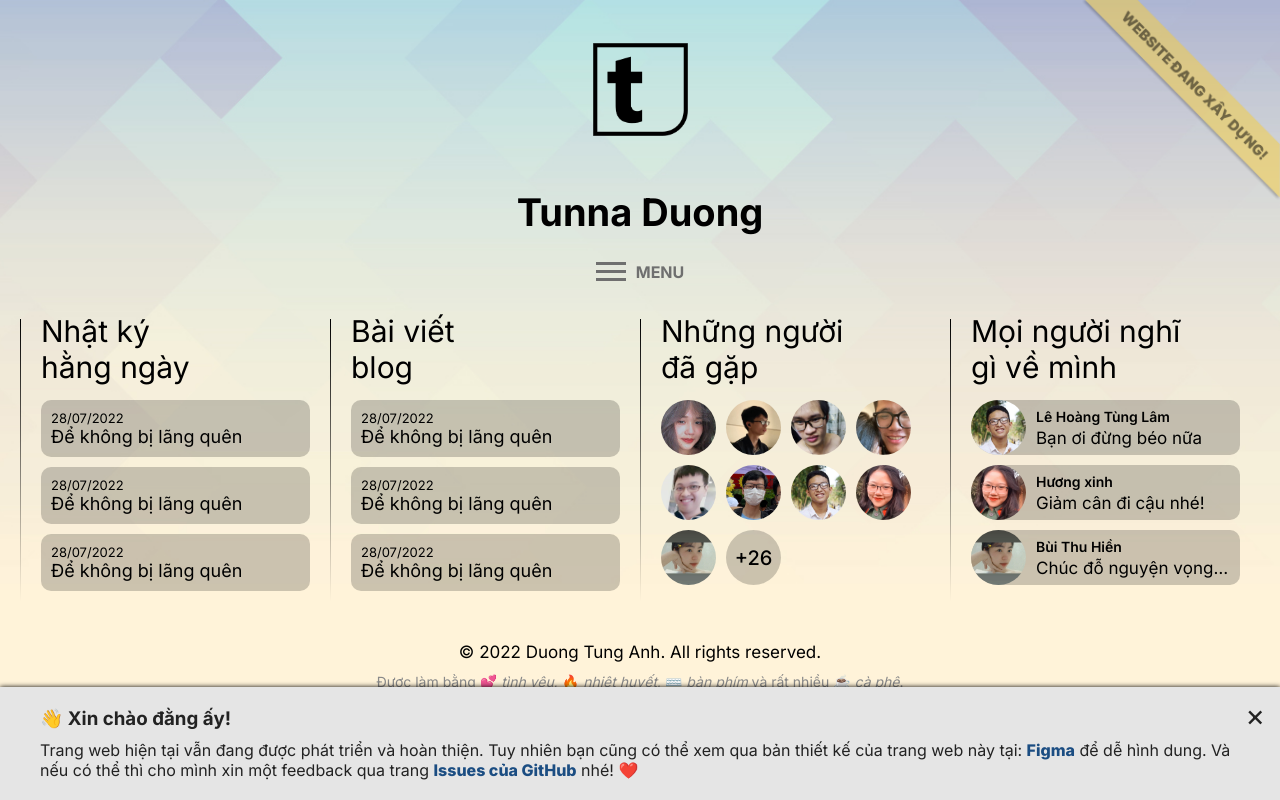
After one commit to tunnaduong/everything-about-tunnaduong, a PHP site: page /index.html in a window 1280 px wide. The commit adds this page. Run offline with PHP 8.4, Linux system fonts and the light colour scheme; some libraries are stand-ins or nearby versions.

Commit message:
Floating alert is now working...

```diff
--- /dev/null
+++ b/index.html
@@ -0,0 +1,312 @@
+<!DOCTYPE html>
+<html lang="en">
+  <head>
+    <meta charset="UTF-8" />
+    <meta http-equiv="X-UA-Compatible" content="IE=edge" />
+    <meta name="viewport" content="width=device-width, initial-scale=1.0" />
+    <link rel="icon" type="image/x-png" href="/static/img/tunnaduong.png" />
+    <title>Tất cả mọi thứ về Tunna Duong</title>
+    <link rel="stylesheet" href="./static/css/style.css" />
+    <script src="https://cdnjs.cloudflare.com/ajax/libs/jquery/3.6.0/jquery.min.js"></script>
+    <script src="https://cdnjs.cloudflare.com/ajax/libs/typed.js/1.1.1/typed.min.js"></script>
+  </head>
+
+  <body>
+    <!-- Construction badge: <img src="./static/img/under-construction.png" class="under-construction-badge" /> -->
+    <img
+      src="./static/img/under-construction.png"
+      class="under-construction-badge"
+      alt="Under construction badge"
+      title="Bạn muốn góp ý cho website? Bấm vào ảnh nhé..."
+    />
+    <!-- Popup alert showing Figma design -->
+    <div id="floating-footer-alert">
+      <span id="alert-close-btn">&times;</span>
+      <h3>👋 Xin chào đằng ấy!</h3>
+      <p>
+        Trang web hiện tại vẫn đang được phát triển và hoàn thiện. Tuy nhiên bạn
+        cũng có thể xem qua bản thiết kế của trang web này tại:
+        <a
+          href="https://www.figma.com/file/cHrOJ4ASoJUWielefafzzC/Life-Of-Tunna"
+          target="_blank"
+          >Figma</a
+        >
+        để dễ hình dung. Và nếu có thể thì cho mình xin một feedback qua trang
+        <a
+          href="https://github.com/tunnaduong/everything-about-tunnaduong/issues"
+          target="_blank"
+          >Issues của GitHub</a
+        >
+        nhé! ❤️
+      </p>
+    </div>
+    <center>
+      <div id="header">
+        <img
+          src="./static/img/tunnaduong.png"
+          alt="Tunna Duong logo"
+          class="logo"
+        />
+        <div class="header--secondary-container">
+          <span class="header--secondary" id="typed">&nbsp;</span>
+        </div>
+        <h1 class="header--primary">Tunna Duong</h1>
+      </div>
+      <!-- The overlay -->
+      <div class="overlay-below"></div>
+      <div id="myNav" class="overlay">
+        <!-- Overlay content -->
+        <div class="filter"></div>
+        <div class="overlay-content push-up">
+          <a href="#">Giới thiệu</a>
+          <a href="https://cv.tunnaduong.com">Những thứ mình làm</a>
+          <a href="#">Kết nối với mình</a>
+          <a href="#">Viết cho mình</a>
+          <a href="#">Báo lỗi</a>
+          <a href="#">Ủng hộ</a>
+          <span class="version-number">Last updated: 23.08.22-20:08</span>
+          <div class="theme-switch-wrapper">
+            <label class="theme-switch" for="checkbox">
+              <input type="checkbox" id="checkbox" />
+              <div class="slider round">
+                <div class="switch--moon">🌛</div>
+                <div class="switch--sun">🌞</div>
+              </div>
+            </label>
+          </div>
+        </div>
+      </div>
+      <div class="menu-button-container" onclick="toggleNav()">
+        <div class="menu-button">
+          <div class="menu-button--line"></div>
+          <div class="menu-button--line"></div>
+          <div class="menu-button--line"></div>
+        </div>
+        <span>Menu</span>
+      </div>
+    </center>
+    <div class="main">
+      <div class="main--section-1">
+        <h1>Nhật ký<br />hằng ngày</h1>
+        <div class="section--content">
+          <div class="content--card">
+            <p class="card--date">28/07/2022</p>
+            <p class="card--summary">Để không bị lãng quên</p>
+          </div>
+          <div class="content--card">
+            <p class="card--date">28/07/2022</p>
+            <p class="card--summary">Để không bị lãng quên</p>
+          </div>
+          <div class="content--card">
+            <p class="card--date">28/07/2022</p>
+            <p class="card--summary">Để không bị lãng quên</p>
+          </div>
+        </div>
+      </div>
+      <div class="main--section-2">
+        <h1>Bài viết<br />blog</h1>
+        <div class="section--content">
+          <div class="content--card">
+            <p class="card--date">28/07/2022</p>
+            <p class="card--summary">Để không bị lãng quên</p>
+          </div>
+          <div class="content--card">
+            <p class="card--date">28/07/2022</p>
+            <p class="card--summary">Để không bị lãng quên</p>
+          </div>
+          <div class="content--card">
+            <p class="card--date">28/07/2022</p>
+            <p class="card--summary">Để không bị lãng quên</p>
+          </div>
+        </div>
+      </div>
+      <div class="main--section-3">
+        <h1>Những người<br />đã gặp</h1>
+        <div class="section--content people-i-met">
+          <div class="people-thumb">
+            <img
+              src="./static/img/people/linhngo.jpg"
+              alt="Ngô Nguyễn Thảo Linh"
+            />
+            <div class="people-details">
+              <img
+                src="./static/img/people/linhngo.jpg"
+                alt="Ngô Nguyễn Thảo Linh"
+              />
+              <div class="details">
+                <p class="details--name">Ngô Nguyễn Thảo Linh</p>
+                <p class="details--summary">3 kỉ niệm cùng nhau</p>
+              </div>
+            </div>
+          </div>
+          <div class="people-thumb">
+            <img
+              src="./static/img/people/thanhcong.png"
+              alt="Phạm Thành Công"
+            />
+            <div class="people-details">
+              <img
+                src="./static/img/people/thanhcong.png"
+                alt="Phạm Thành Công"
+              />
+              <div class="details">
+                <p class="details--name">Ngô Nguyễn Thảo Linh</p>
+                <p class="details--summary">3 kỉ niệm cùng nhau</p>
+              </div>
+            </div>
+          </div>
+          <div class="people-thumb">
+            <img
+              src="./static/img/people/phanducmanh.png"
+              alt="Phan Đức Mạnh"
+            />
+            <div class="people-details">
+              <img
+                src="./static/img/people/phanducmanh.png"
+                alt="Phan Đức Mạnh"
+              />
+              <div class="details">
+                <p class="details--name">Ngô Nguyễn Thảo Linh</p>
+                <p class="details--summary">3 kỉ niệm cùng nhau</p>
+              </div>
+            </div>
+          </div>
+          <div class="people-thumb">
+            <img
+              src="./static/img/people/luongquangthang.png"
+              alt="Lương Quang Thắng"
+            />
+            <div class="people-details">
+              <img
+                src="./static/img/people/luongquangthang.png"
+                alt="Lương Quang Thắng"
+              />
+              <div class="details">
+                <p class="details--name">Ngô Nguyễn Thảo Linh</p>
+                <p class="details--summary">3 kỉ niệm cùng nhau</p>
+              </div>
+            </div>
+          </div>
+          <div class="people-thumb">
+            <img src="./static/img/people/hongquan.png" alt="Đỗ Hồng Quân" />
+            <div class="people-details">
+              <img src="./static/img/people/hongquan.png" alt="Đỗ Hồng Quân" />
+              <div class="details">
+                <p class="details--name">Ngô Nguyễn Thảo Linh</p>
+                <p class="details--summary">3 kỉ niệm cùng nhau</p>
+              </div>
+            </div>
+          </div>
+          <div class="people-thumb">
+            <img
+              src="./static/img/people/haquangthang.png"
+              alt="Hà Quang Thắng"
+            />
+            <div class="people-details">
+              <img
+                src="./static/img/people/haquangthang.png"
+                alt="Hà Quang Thắng"
+              />
+              <div class="details">
+                <p class="details--name">Ngô Nguyễn Thảo Linh</p>
+                <p class="details--summary">3 kỉ niệm cùng nhau</p>
+              </div>
+            </div>
+          </div>
+          <div class="people-thumb">
+            <img src="./static/img/people/lelam.png" alt="Lê Hoàng Tùng Lâm" />
+            <div class="people-details">
+              <img
+                src="./static/img/people/lelam.png"
+                alt="Lê Hoàng Tùng Lâm"
+              />
+              <div class="details">
+                <p class="details--name">Ngô Nguyễn Thảo Linh</p>
+                <p class="details--summary">3 kỉ niệm cùng nhau</p>
+              </div>
+            </div>
+          </div>
+          <div class="people-thumb">
+            <img
+              src="./static/img/people/thienhuong.png"
+              alt="Phạm Thị Thiên Hương"
+            />
+            <div class="people-details">
+              <img
+                src="./static/img/people/thienhuong.png"
+                alt="Phạm Thị Thiên Hương"
+              />
+              <div class="details">
+                <p class="details--name">Ngô Nguyễn Thảo Linh</p>
+                <p class="details--summary">3 kỉ niệm cùng nhau</p>
+              </div>
+            </div>
+          </div>
+          <div class="people-thumb">
+            <img src="./static//img/people/buihien.png" alt="Bùi Thu Hiền" />
+            <div class="people-details">
+              <img src="./static//img/people/buihien.png" alt="Bùi Thu Hiền" />
+              <div class="details">
+                <p class="details--name">Ngô Nguyễn Thảo Linh</p>
+                <p class="details--summary">3 kỉ niệm cùng nhau</p>
+              </div>
+            </div>
+          </div>
+          <div id="additional-number">+26</div>
+        </div>
+      </div>
+      <div class="main--section-4">
+        <h1>Mọi người nghĩ<br />gì về mình</h1>
+        <div class="section--content">
+          <div class="content--card card--people">
+            <img src="./static/img/people/lelam.png" alt="Lê Hoàng Tùng Lâm" />
+            <div>
+              <p class="people--name">Lê Hoàng Tùng Lâm</p>
+              <p class="people--review">Bạn ơi đừng béo nữa</p>
+            </div>
+          </div>
+          <div class="content--card card--people">
+            <img
+              src="./static/img/people/thienhuong.png"
+              alt="Phạm Thị Thiên Hương"
+            />
+            <div>
+              <p class="people--name">Hương xinh</p>
+              <p class="people--review">Giảm cân đi cậu nhé!</p>
+            </div>
+          </div>
+          <div class="content--card card--people">
+            <img src="./static/img/people/buihien.png" alt="Bùi Thu Hiền" />
+            <div>
+              <p class="people--name">Bùi Thu Hiền</p>
+              <p class="people--review">
+                Chúc đỗ nguyện vọng mong ước, luôn dui dẻ, hạnh phúc với những
+                quyết định của mình nho
+              </p>
+            </div>
+          </div>
+        </div>
+      </div>
+    </div>
+    <center>
+      <footer>
+        <p class="footer--copyright">
+          <span id="footer--mobile"
+            >© 2022 Duong Tung Anh<br /><span
+              style="color: gray; font-weight: 300; font-size: 15px"
+              >All rights reserved</span
+            ></span
+          >
+          <span id="footer--desktop"
+            >© 2022 Duong Tung Anh. All rights reserved.</span
+          >
+        </p>
+        <p class="footer--fun">
+          Được làm bằng 💕 <i>tình yêu</i>, 🔥 <i>nhiệt huyết</i>, ⌨️
+          <i>bàn phím</i> và rất nhiều ☕️ <i>cà phê</i>.
+        </p>
+      </footer>
+    </center>
+    <script src="./static/js/script.js"></script>
+  </body>
+</html>
--- a/static/css/style.css
+++ b/static/css/style.css
@@ -703,3 +703,49 @@ p {
   position: absolute;
   opacity: 1;
 }
+
+#floating-footer-alert {
+  position: absolute;
+  z-index: 1001;
+  bottom: 0;
+  left: 0;
+  right: 0;
+  background: #e5e5e5;
+  /* text-align: center; */
+  overflow: hidden;
+  -webkit-box-shadow: 0 0 5px black;
+  -moz-box-shadow: 0 0 5px black;
+  box-shadow: 0 0 5px black;
+  padding: 20px 40px;
+}
+
+#floating-footer-alert > * {
+  color: #222222;
+  margin: 0;
+}
+
+#floating-footer-alert > h3 {
+  margin-bottom: 10px;
+}
+
+#alert-close-btn {
+  position: absolute;
+  top: 10px;
+  right: 15px;
+  cursor: pointer;
+  font-size: 30px;
+}
+
+#floating-footer-alert a {
+  color: rgb(27, 77, 130);
+  text-decoration: none;
+  font-weight: 800;
+}
+
+#floating-footer-alert a:hover {
+  text-decoration: underline;
+}
+
+#floating-footer-alert a:active {
+  color: black;
+}
--- a/static/js/script.js
+++ b/static/js/script.js
@@ -127,3 +127,26 @@ jQuery.expr.filters.offscreen = function (el) {
     rect.y > window.innerHeight
   );
 };
+
+$(document).ready(function () {
+  $("#floating-footer-alert")
+    .delay("4000")
+    .slideToggle("slow", function () {
+      $("#floating-footer-alert").hide();
+    });
+});
+
+$(".under-construction-badge").on("click", function (e) {
+  if (!$("#floating-footer-alert").is(":visible")) {
+    $("#floating-footer-alert").slideToggle("slow", function () {
+      $("#floating-footer-alert").show();
+    });
+  }
+});
+
+$("#alert-close-btn").on("click", function (e) {
+  $("#floating-footer-alert").stop(true);
+  $("#floating-footer-alert").slideToggle("slow", function () {
+    $("#floating-footer-alert").hide();
+  });
+});
```
Also changed, not shown: index.php (deleted, +0 -238 lines).
